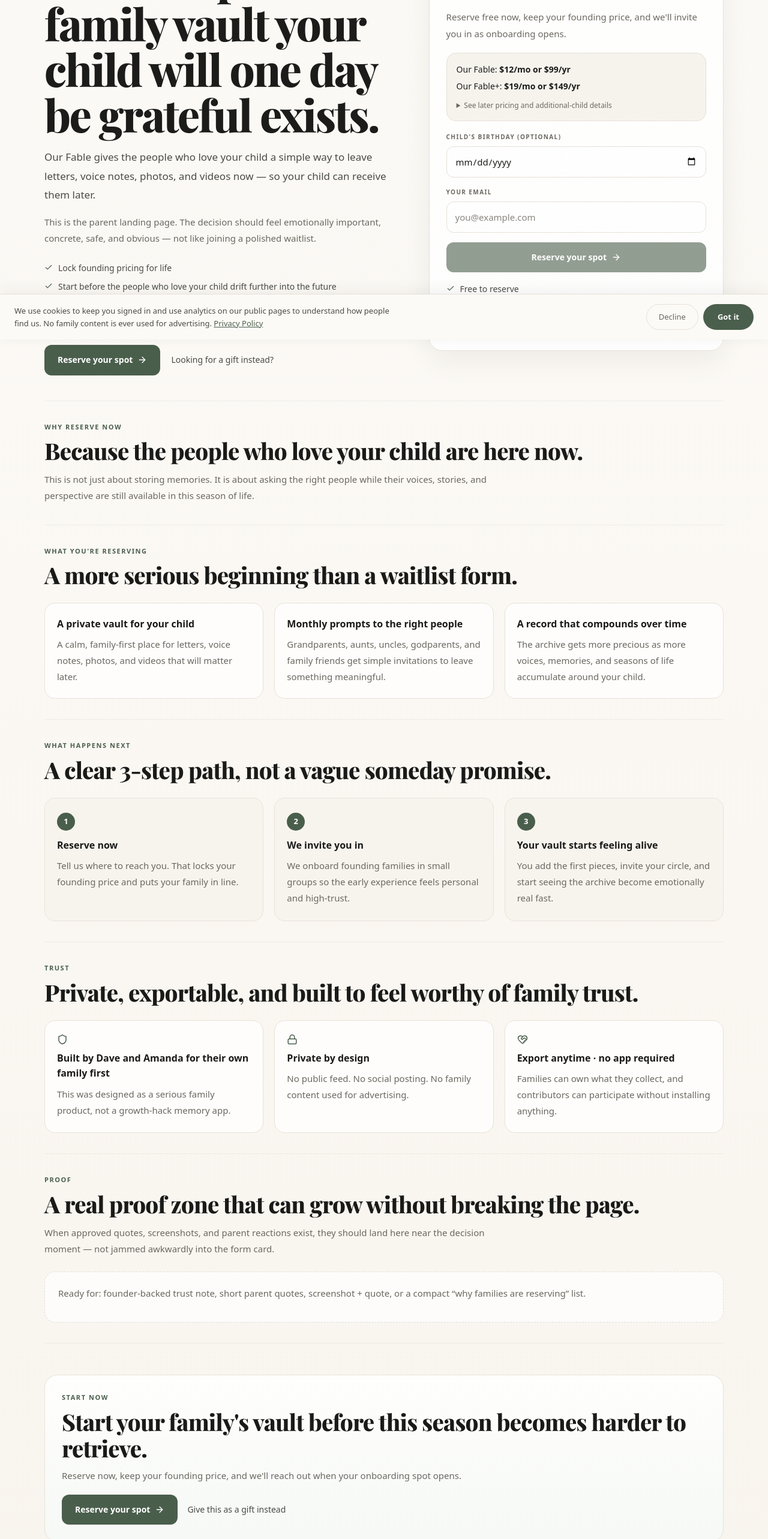
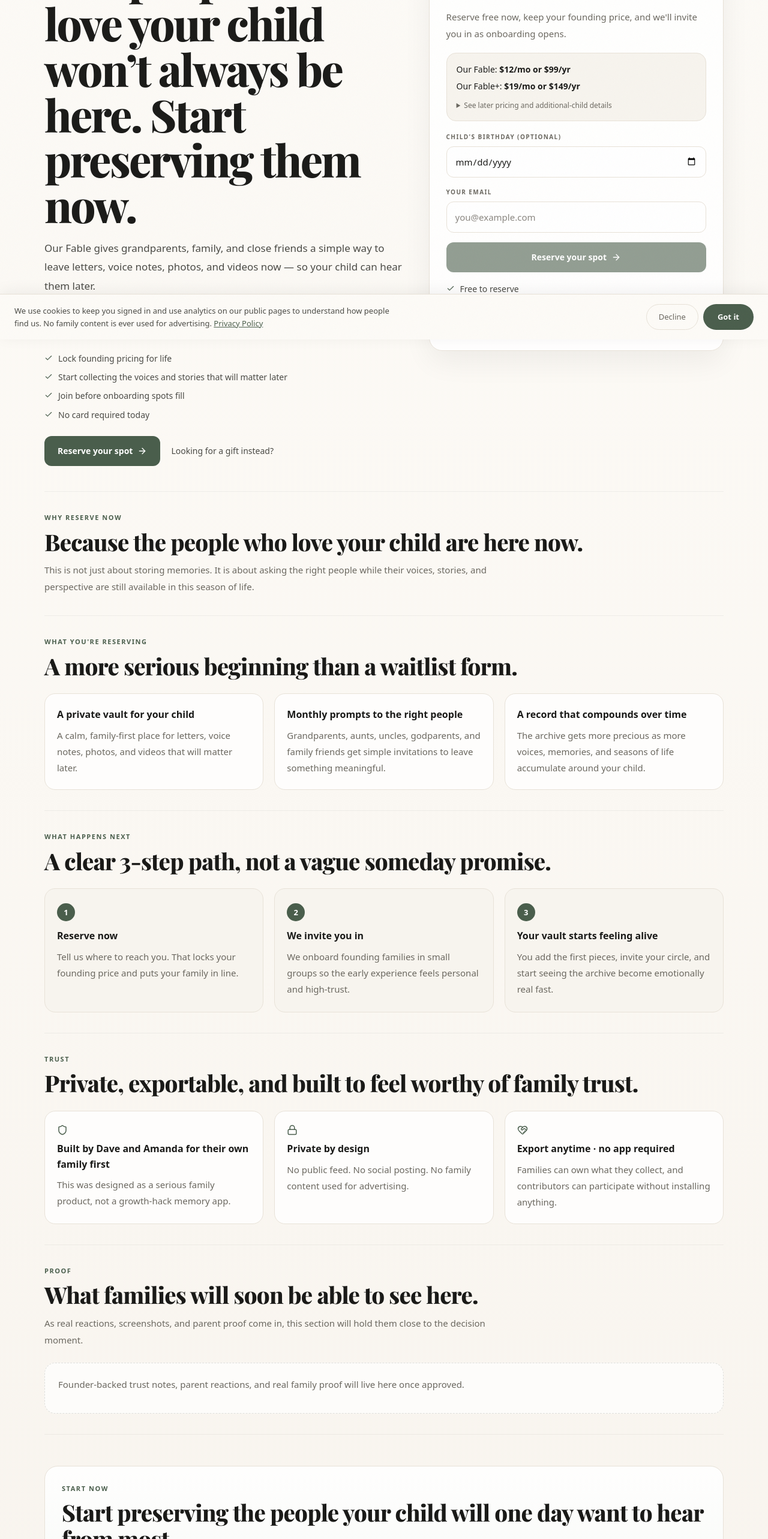
Before and after one commit to MiloBrownAgent/ourfable, a Next.js app: page /reserve in a window 1280 px wide. Shown: the part 234-2800 px from the top of the page at 60% size. Built offline with nearby package versions, Linux system fonts and the light colour scheme; no server answers.

Commit message:
fix: remove landing page meta copy and sharpen audience language

```diff
--- a/src/app/for-your-family/WarmConversionClient.tsx
+++ b/src/app/for-your-family/WarmConversionClient.tsx
@@ -81,13 +81,13 @@
           <div>
             <span className="of-pill"><Users size={12} strokeWidth={2.2} /> For people who have already seen Our Fable from the inside</span>
             <h1 className="of-hero-display" style={{ marginTop: 18 }}>
-              You&apos;ve already seen what this becomes. Start it for your own child now.
+              You&apos;ve already felt what this can become. Start it for your own child now.
             </h1>
             <p className="of-hero-copy">
-              This page is for one warm audience: people who have already seen prompts, updates, or the growing archive through another family and now want the same thing for their own child.
+              If another family&apos;s prompts, updates, and growing archive made you wish your own child had the same kind of private record waiting for them, this is where you begin.
             </p>
             <p className="of-muted-copy" style={{ maxWidth: 650 }}>
-              It should not feel like a softer reserve page. It should cash in the insider context directly.
+              The power of Our Fable is easier to feel once you&apos;ve already seen it working from the inside.
             </p>
             <div className="of-mini-list" style={{ marginTop: 24 }}>
               {[
@@ -146,7 +146,7 @@
 
         <LandingSection label="Why it matters more for your child" title="Once you&apos;ve seen this from the inside, the emotional logic gets harder to ignore." copy="The same thing that felt powerful when it belonged to someone else becomes more urgent when you imagine your own child one day hearing those voices, reading those letters, and opening those memories." />
 
-        <LandingSection label="How simple it is to begin" title="A warm path should feel simpler, not mushier.">
+        <LandingSection label="How simple it is to begin" title="Starting this for your own child should feel simple.">
           <div className="of-step-grid">
             {[
               ["1", "Reserve", "Tell us where to reach you and lock your founding price."],
@@ -181,9 +181,9 @@
           </div>
         </LandingSection>
 
-        <LandingSection label="Warm proof" title="A place for lived-experience proof once assets exist." copy="This section is designed for contributor reactions, “seeing this from the inside” quotes, and real screenshots once approved.">
+        <LandingSection label="Warm proof" title="What people who have already seen this from the inside will soon see here." copy="As warm reactions, contributor quotes, and real screenshots are approved, this is where they will help close the loop.">
           <div className="of-proof-placeholder">
-            <p className="of-muted-copy">Ready for contributor reactions, warm quotes, or real screenshots from people who already understood the product emotionally before buying.</p>
+            <p className="of-muted-copy">Real contributor reactions, lived-experience quotes, and approved screenshots will live here once ready.</p>
           </div>
         </LandingSection>
 
--- a/src/app/gift/GiftClient.tsx
+++ b/src/app/gift/GiftClient.tsx
@@ -88,7 +88,7 @@
               This is not another baby gift that gets used once and disappears. It gives a family a private place where the people who love a child can leave letters, voice notes, photos, and videos for years to come.
             </p>
             <p className="of-muted-copy" style={{ maxWidth: 660 }}>
-              The job of this page is to make gifting feel emotionally strong, socially graceful, and easy to act on.
+              A graceful, lasting gift that feels meaningful now and keeps becoming more valuable to the family over time.
             </p>
             <div className="of-mini-list" style={{ marginTop: 24 }}>
               {[
@@ -103,7 +103,7 @@
 
           <div className="of-card" style={{ padding: 28 }}>
             <p className="of-section-label" style={{ marginBottom: 8 }}>Gift Our Fable</p>
-            <h2 style={{ margin: "0 0 12px", fontFamily: "var(--font-playfair)", fontSize: 34, lineHeight: 1.1 }}>A serious gift for a child&apos;s future.</h2>
+            <h2 style={{ margin: "0 0 12px", fontFamily: "var(--font-playfair)", fontSize: 34, lineHeight: 1.1 }}>Give the family something they will still care about years from now.</h2>
             <p className="of-section-copy" style={{ marginBottom: 18 }}>
               Choose the plan, choose whether you want to gift the first year or sponsor it annually, and we&apos;ll take you to secure checkout.
             </p>
@@ -180,7 +180,7 @@
           </div>
         </LandingSection>
 
-        <LandingSection label="What the family receives" title="A private Our Fable vault for their child.">
+        <LandingSection label="What the family receives" title="A private place for the child&apos;s story to keep growing.">
           <div className="of-feature-grid">
             {tier.features.map((feature) => (
               <div key={feature} className="of-feature-card">
@@ -214,7 +214,7 @@
           <div className="of-trust-grid">
             {[
               [Lock, "Private by design", "No ads. No public posting. No social-feed energy."],
-              [Shield, "Built with long-term family trust in mind", "Founder-led, calm, premium, and designed to feel worthy of being kept for years."],
+              [Shield, "Built for long-term family trust", "Made to feel safe, lasting, and worthy of holding the people and memories a child may value most later."],
               [HeartHandshake, "Simple for non-technical families", "The family gets a clear email, can redeem when ready, and contributors do not need an app."],
             ].map(([Icon, title, body]) => {
               const Glyph = Icon as typeof Lock;
--- a/src/app/reserve/page.tsx
+++ b/src/app/reserve/page.tsx
@@ -93,7 +93,7 @@
 
   const reserveReasons = [
     "Lock founding pricing for life",
-    "Start before the people who love your child drift further into the future",
+    "Start collecting the voices and stories that will matter later",
     "Join before onboarding spots fill",
     "No card required today",
   ];
@@ -141,13 +141,13 @@
           <div>
             <span className="of-pill"><Sparkles size={12} strokeWidth={2.2} /> For parents starting this for their child</span>
             <h1 className="of-hero-display" style={{ marginTop: 18 }}>
-              Start the private family vault your child will one day be grateful exists.
+              The people who love your child won’t always be here. Start preserving them now.
             </h1>
             <p className="of-hero-copy">
-              Our Fable gives the people who love your child a simple way to leave letters, voice notes, photos, and videos now — so your child can receive them later.
+              Our Fable gives grandparents, family, and close friends a simple way to leave letters, voice notes, photos, and videos now — so your child can hear them later.
             </p>
             <p className="of-muted-copy" style={{ maxWidth: 660 }}>
-              This is the parent landing page. The decision should feel emotionally important, concrete, safe, and obvious — not like joining a polished waitlist.
+              A private family vault that gets more meaningful over time, without becoming another app you have to manage every day.
             </p>
             <div className="of-mini-list" style={{ marginTop: 24 }}>
               {reserveReasons.map((line) => (
@@ -240,9 +240,9 @@
           </div>
         </LandingSection>
 
-        <LandingSection label="Proof" title="A real proof zone that can grow without breaking the page." copy="When approved quotes, screenshots, and parent reactions exist, they should land here near the decision moment — not jammed awkwardly into the form card.">
+        <LandingSection label="Proof" title="What families will soon be able to see here." copy="As real reactions, screenshots, and parent proof come in, this section will hold them close to the decision moment.">
           <div className="of-proof-placeholder">
-            <p className="of-muted-copy" style={{ marginBottom: 12 }}>Ready for: founder-backed trust note, short parent quotes, screenshot + quote, or a compact “why families are reserving” list.</p>
+            <p className="of-muted-copy" style={{ marginBottom: 12 }}>Founder-backed trust notes, parent reactions, and real family proof will live here once approved.</p>
             <ReserveProofModule />
           </div>
         </LandingSection>
@@ -250,7 +250,7 @@
         <section className="of-section">
           <div className="of-close-cta">
             <p className="of-section-label">Start now</p>
-            <h2 className="of-section-title" style={{ marginBottom: 10 }}>Start your family&apos;s vault before this season becomes harder to retrieve.</h2>
+            <h2 className="of-section-title" style={{ marginBottom: 10 }}>Start preserving the people your child will one day want to hear from most.</h2>
             <p className="of-section-copy" style={{ marginBottom: 18 }}>Reserve now, keep your founding price, and we&apos;ll reach out when your onboarding spot opens.</p>
             <div style={{ display: "flex", gap: 16, flexWrap: "wrap" }}>
               <Link href="#reserve-form" className="of-primary-btn">Reserve your spot <ArrowRight size={16} /></Link>
```
